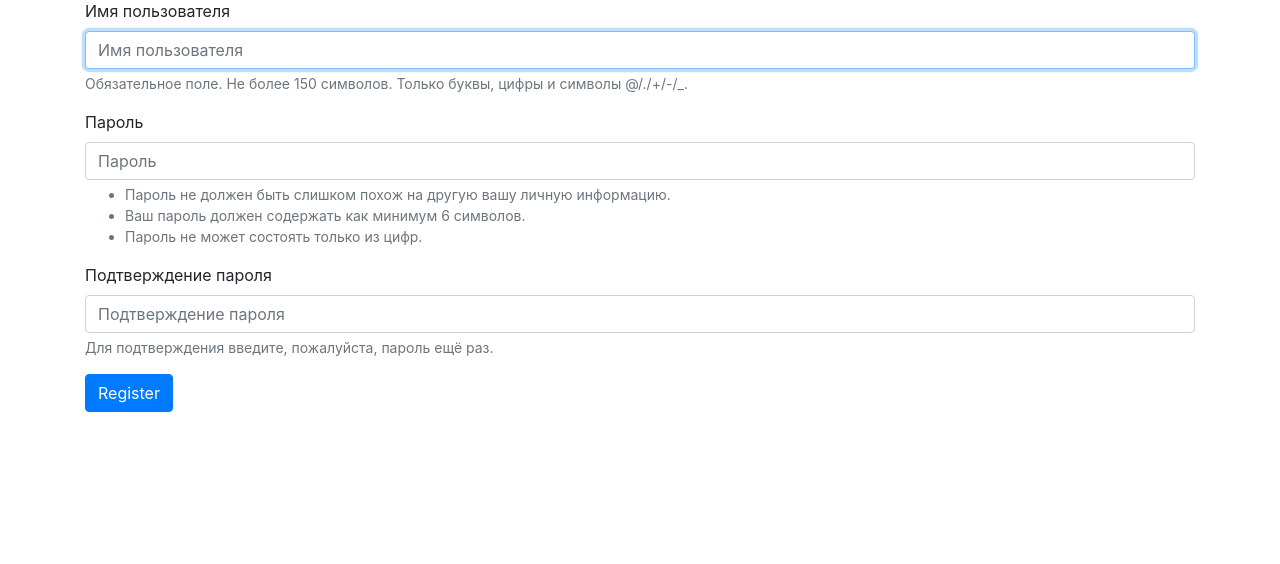
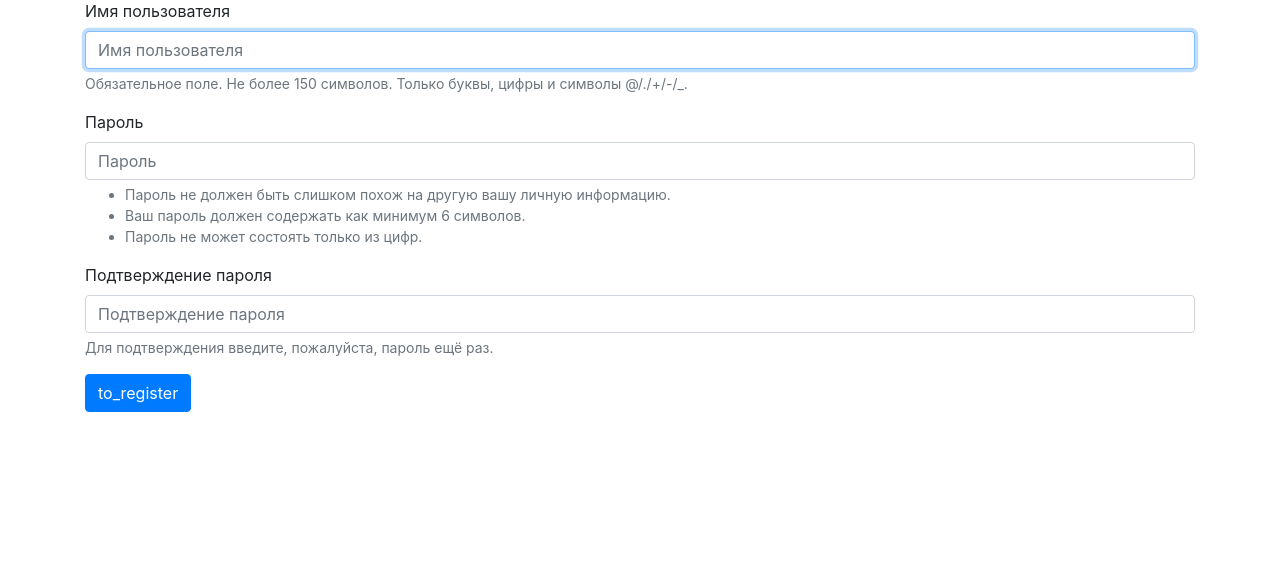
Before and after one commit to agmrv/python-project-lvl4, a Django app: page /users/create/ in a window 1280 px wide. Shown: the part 143-707 px from the top of the page. Run offline with Django 3.2, Linux system fonts and the light colour scheme; some libraries are stand-ins or nearby versions.

Commit message:
update messages

```diff
--- a/users/templates/registration/create.html
+++ b/users/templates/registration/create.html
@@ -11,7 +11,7 @@
     {% csrf_token %}
     {% bootstrap_form form %}
     {% buttons %}
-      <button name="submit" class="btn btn-primary">Register</button>
+      <button name="submit" class="btn btn-primary">{% trans "to_register" %}</button>
     {% endbuttons %}
   </form>
 {% endblock content %}
```
Also changed, not shown: locale/ru/LC_MESSAGES/django.po, 1 other file.
